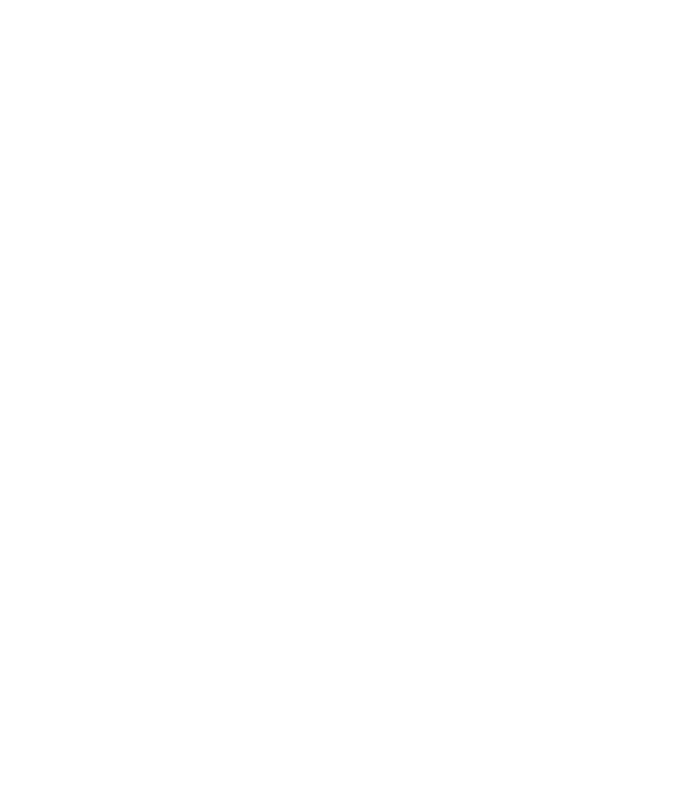
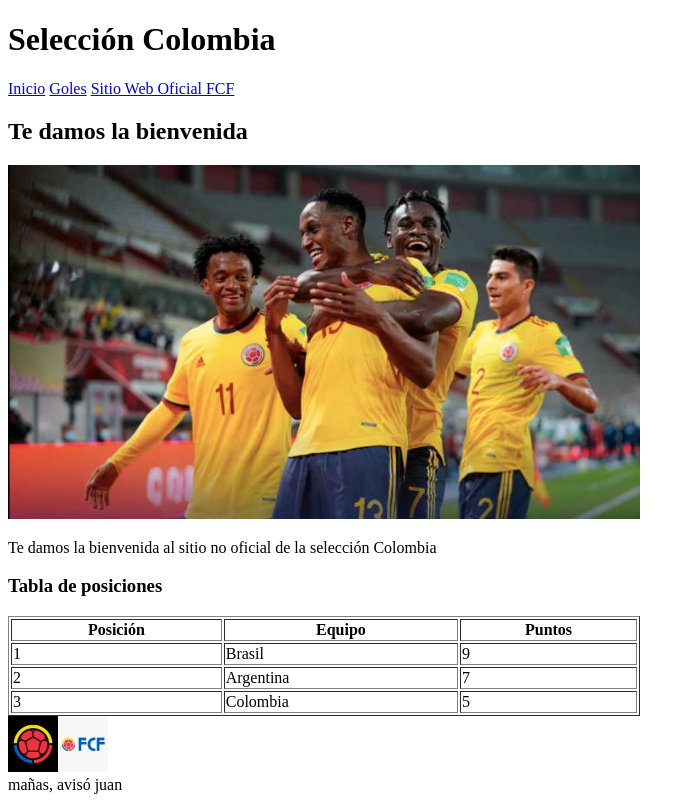
Before and after one commit to uodavid/fullstack-11, a plain HTML site: page tabla.html in a window 1280 px wide. Shown: the whole page, without its empty margins (0-695 px from the left). Drawn offline with Linux system fonts and the light colour scheme.

Commit message:
feat: multimedia

```diff
--- /dev/null
+++ b/goles.html
@@ -0,0 +1,43 @@
+<!DOCTYPE html>
+<html lang="es">
+<head>
+    <meta charset="UTF-8">
+    <meta name="viewport" content="width=device-width, initial-scale=1.0">
+    <meta author="Juan Uribe">
+    <link rel="icon" href="img/favicon.png" type="image/x-icon">
+    <title>Goles - Pagina de la Slección Colombia</title>
+</head>
+<body>
+    <header>
+        <h1>Selección Colombia</h1>
+        <a href="index.html">Inicio</a>
+        <a href="goles.html">Goles</a>
+        <a href="https://fcf.com.co/" target="_blank">Sitio Web Oficial FCF</a>
+
+    </header>
+    <main>
+        <h2>Te damos la bienvenida</h2>
+        <img src="img/Selección-Colombia-1-1.jpg" alt="Futbolistas de la Selección" width="50%" height="auto">
+        <p>Te damos la bienvenida al sitio no oficial de la selección Colombia</p>
+
+        <h3>Goles del Ultimo Partido</h3>
+
+        <iframe width="560" height="315" src="https://www.youtube.com/embed/45HRP07kcpw?si=fRk1Ve2Uw5lfI7hm"
+        title="YouTube video player" frameborder="0" allow="accelerometer; autoplay; clipboard-write;
+        encrypted-media; gyroscope; picture-in-picture; web-share" allowfullscreen></iframe>
+
+        <p>Escucha Música Relajante</p>
+        <iframe width="100%" height="300" scrolling="no" frameborder="no" allow="autoplay"
+        src="https://w.soundcloud.com/player/?url=https%3A//api.soundcloud.com/tracks/203876288&color=%23ff5500&auto_play=false&hide_related=false&show_
+        comments=true&show_user=true&show_reposts=false&show_teaser=true&visual=true"></iframe><div style="font-size: 10px;
+        color: #cccccc;line-break: anywhere;word-break: normal;overflow: hidden;white-space: nowrap;text-overflow: ellipsis; font-family: Interstate,Lucida Grande,
+        Lucida Sans Unicode,Lucida Sans,Garuda,Verdana,Tahoma,sans-serif;font-weight: 100;"><a href="https://soundcloud.com/slipknot" title="Slipknot"
+        target="_blank" style="color: #cccccc; text-decoration: none;">Slipknot</a> · <a href="https://soundcloud.com/slipknot/duality" title="Duality"
+        target="_blank" style="color: #cccccc; text-decoration: none;">Duality</a></div>
+    </main>
+    <footer>
+        <img src="img/Logo-selección.jpg" alt="Logo de la selección" width="100px" height="auto">
+    </footer>
+    mañas, avisó juan
+</body>
+</html>
--- a/tabla.html
+++ b/tabla.html
@@ -0,0 +1,54 @@
+<!DOCTYPE html>
+<html lang="es">
+<head>
+    <meta charset="UTF-8">
+    <meta name="viewport" content="width=device-width, initial-scale=1.0">
+    <meta author="Juan Uribe">
+    <link rel="icon" href="img/favicon.png" type="image/x-icon">
+    <title>Tabla de Posiciones - Pagina de la Slección Colombia</title>
+</head>
+<body>
+    <header>
+        <h1>Selección Colombia</h1>
+        <a href="index.html">Inicio</a>
+        <a href="goles.html">Goles</a>
+        <a href="https://fcf.com.co/" target="_blank">Sitio Web Oficial FCF</a>
+
+    </header>
+    <main>
+        <h2>Te damos la bienvenida</h2>
+        <img src="img/Selección-Colombia-1-1.jpg" alt="Futbolistas de la Selección" width="50%" height="auto">
+        <p>Te damos la bienvenida al sitio no oficial de la selección Colombia</p>
+
+        <h3>Tabla de posiciones</h3>
+
+        <table border="1" width="50%" height="auto">
+            <tr>
+                <th>Posición</th>
+                <th>Equipo</th>
+                <th>Puntos</th>
+            </tr>
+
+            <tr>
+                <td>1</td>
+                <td>Brasil</td>
+                <td>9</td>
+            </tr>
+            <tr>
+                <td>2</td>
+                <td>Argentina</td>
+                <td>7</td>
+            </tr>
+            <tr>
+                <td>3</td>
+                <td>Colombia</td>
+                <td>5</td>
+            </tr>
+        </table>
+    </main>
+    <footer>
+        <img src="img/Logo-selección.jpg" alt="Logo de la selección" width="100px" height="auto">
+    </footer>
+    mañas, avisó juan
+</body>
+</html>
```
Also changed, not shown: index.html (+6 -24 lines).
